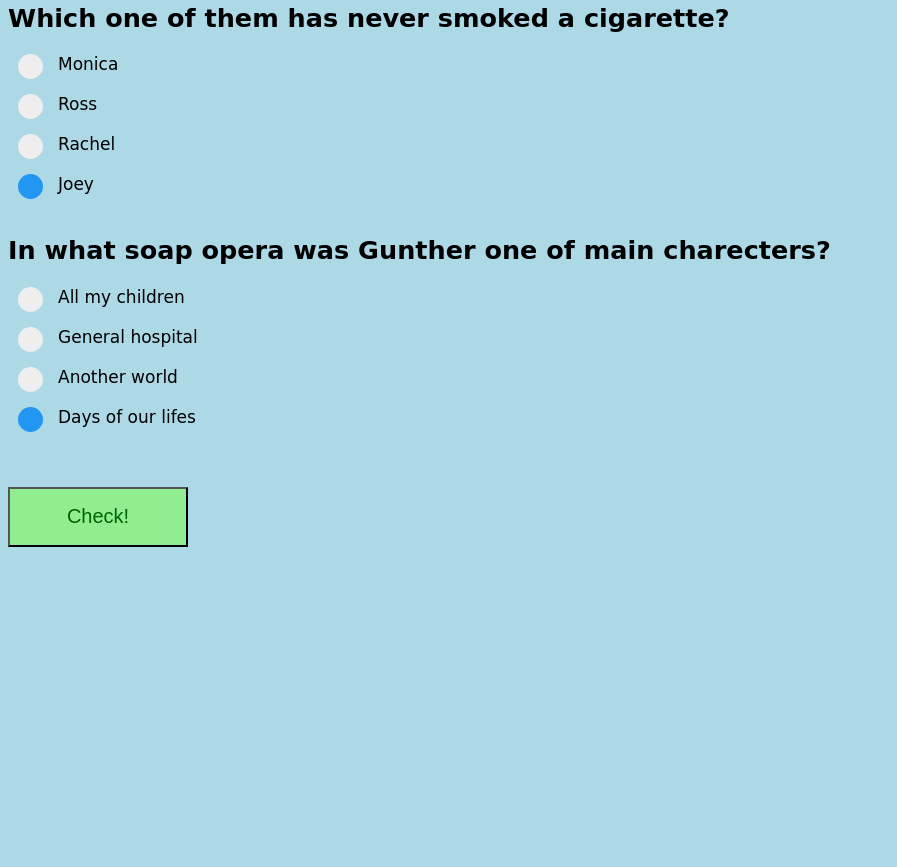
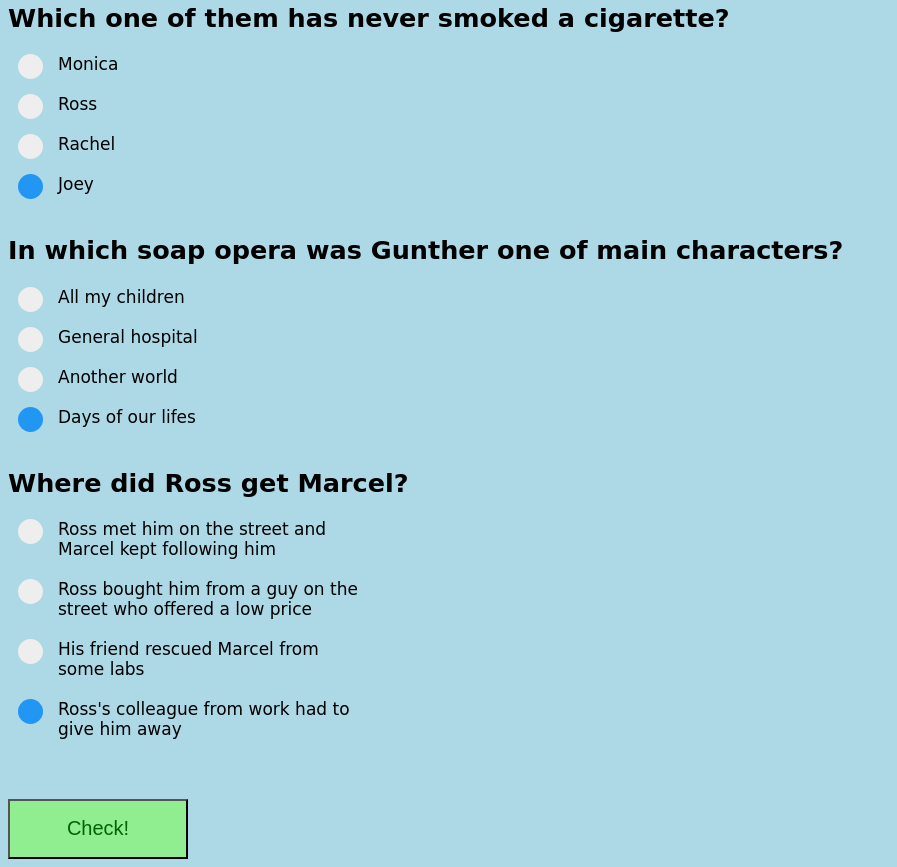
Before and after one commit to aajj999/FriendsPage, a PHP site: page / in a window 1280 px wide. Shown: the part 2197-3064 px from the top of the page, without its empty margins (0-897 px from the left). Before the commit the page ends 2744 px from the top, so only its background shows below. Run offline with PHP 8.4, Linux system fonts and the light colour scheme.

Commit message:
11. question

```diff
--- a/index.php
+++ b/index.php
@@ -190,7 +190,7 @@
          <span class="checkmark"></span>
       </label><br>
 
-      <h2>In what soap opera was Gunther one of main charecters?</h2>
+      <h2>In which soap opera was Gunther one of main characters?</h2>
       <label class="container">All my children
          <input type="radio" checked="checked" name="Question10" value="All my children">
          <span class="checkmark"></span>
@@ -208,6 +208,24 @@
          <span class="checkmark"></span>
       </label><br>
 
+      <h2>Where did Ross get Marcel?</h2>
+      <label class="container">Ross met him on the street and Marcel kept following him
+         <input type="radio" checked="checked" name="Question11" value="Ross met him on the street and Marcel kept following him">
+         <span class="checkmark"></span>
+      </label><br>
+      <label class="container">Ross bought him from a guy on the street who offered a low price
+         <input type="radio" checked="checked" name="Question11" value="Ross bought him from a guy on the street who offered a low price">
+         <span class="checkmark"></span>
+      </label><br>
+      <label class="container">His friend rescued Marcel from some labs
+         <input type="radio" checked="checked" name="Question11" value="His friend rescued Marcel from some labs">
+         <span class="checkmark"></span>
+      </label><br>
+      <label class="container">Ross's colleague from work had to give him away
+         <input type="radio" checked="checked" name="Question11" value="Ross's colleague from work had to give him away">
+         <span class="checkmark"></span>
+      </label><br>
+
       <br><br>
       <input class="submit" type="submit" value="Check!">
    </form>
--- a/results.php
+++ b/results.php
@@ -75,7 +75,7 @@ CloseCon($conn);
          $conn = OpenCon();
 
          $res = 0;
-         $all = 10;
+         $all = 11;
 
          $A1 = htmlspecialchars($_POST['Question1']);
          $A2 = htmlspecialchars($_POST['Question2']);
@@ -87,6 +87,7 @@ CloseCon($conn);
          $A8 = htmlspecialchars($_POST['Question8']);
          $A9 = htmlspecialchars($_POST['Question9']);
          $A10 = htmlspecialchars($_POST['Question10']);
+         $A11 = htmlspecialchars($_POST['Question11']);
 
          if($A1 == "Grandmother's"){
             $res = $res + 1;
@@ -116,6 +117,9 @@ CloseCon($conn);
             $res = $res + 1;
          }
          if($A10 == "All my children"){
+            $res = $res + 1;
+         }
+         if($A11 == "His friend rescued Marcel from some labs"){
             $res = $res + 1;
          }
 
```
